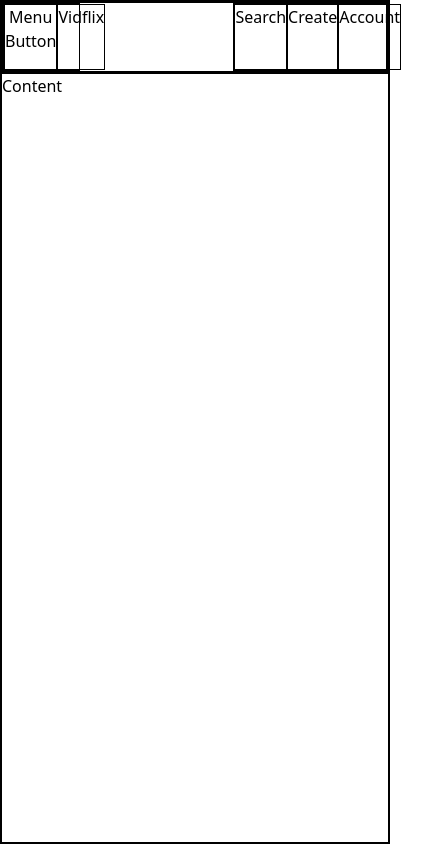
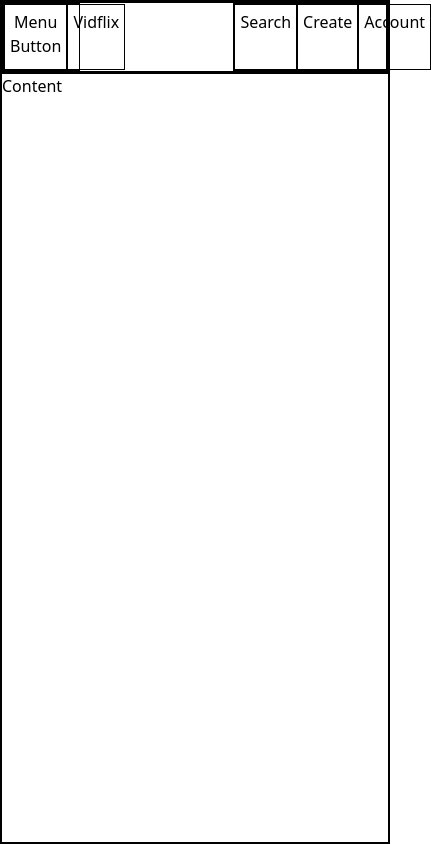
Before and after one commit to Navindineshgautam/VidFlix, an Angular app in the folder Frontend/: page / in a window 390 px wide. Shown: the whole page, 431 px wide, since content can reach past the window. Built offline with nearby package versions, Linux system fonts and the light colour scheme.

Commit message:
qol: Added padding to navbar-child

```diff
--- a/Frontend/src/app/components/navbar/navbar.css
+++ b/Frontend/src/app/components/navbar/navbar.css
@@ -24,6 +24,7 @@ nav {
 .navbar-child {
     flex-grow: 1;
     text-align: center;
+    padding: 5px;
 }
 
 @media screen and (max-width: 767px) {
--- a/Frontend/src/app/components/navbar/navbar.html
+++ b/Frontend/src/app/components/navbar/navbar.html
@@ -1,11 +1,13 @@
 <nav>
     <div id="navbar-left-container" class="navbar-child-container">
-        <div id="Menu" class="navbar-child">Menu Button</div>
-        <div id="Vidflex" class="navbar-child">Vidflix</div>
+        @if (!getIsDesktop()) {
+            <div id="menu" class="navbar-child">Menu Button</div>
+        }
+        <div id="vidflex" class="navbar-child">Vidflix</div>
     </div>
     <div id="navbar-right-container" class="navbar-child-container">
-        <div id="Search" class="navbar-child">Search</div>
-        <div id="Create" class="navbar-child">Create</div>
-        <div id="Account" class="navbar-child">Account</div>
+        <div id="search" class="navbar-child">Search</div>
+        <div id="create" class="navbar-child">Create</div>
+        <div id="account" class="navbar-child">Account</div>
     </div>
 </nav>
--- a/Frontend/src/app/components/navbar/navbar.ts
+++ b/Frontend/src/app/components/navbar/navbar.ts
@@ -1,11 +1,27 @@
-import { Component } from '@angular/core';
+import { Component, HostListener } from '@angular/core';
 
 @Component({
   selector: 'app-navbar',
-  imports: [],
   templateUrl: './navbar.html',
   styleUrl: './navbar.css',
 })
 export class Navbar {
+  private isDesktop: boolean = false;
 
+  private checkScreenSize(): void {
+    this.isDesktop = window.innerWidth >= 767;
+  }
+
+  public constructor() {
+    this.checkScreenSize()
+  }
+
+  public getIsDesktop(): boolean {
+    return this.isDesktop;
+  }
+
+  @HostListener("window:resize", ["$event"])
+  onResize(event: Event) {
+    this.checkScreenSize()
+  }
 }
```
